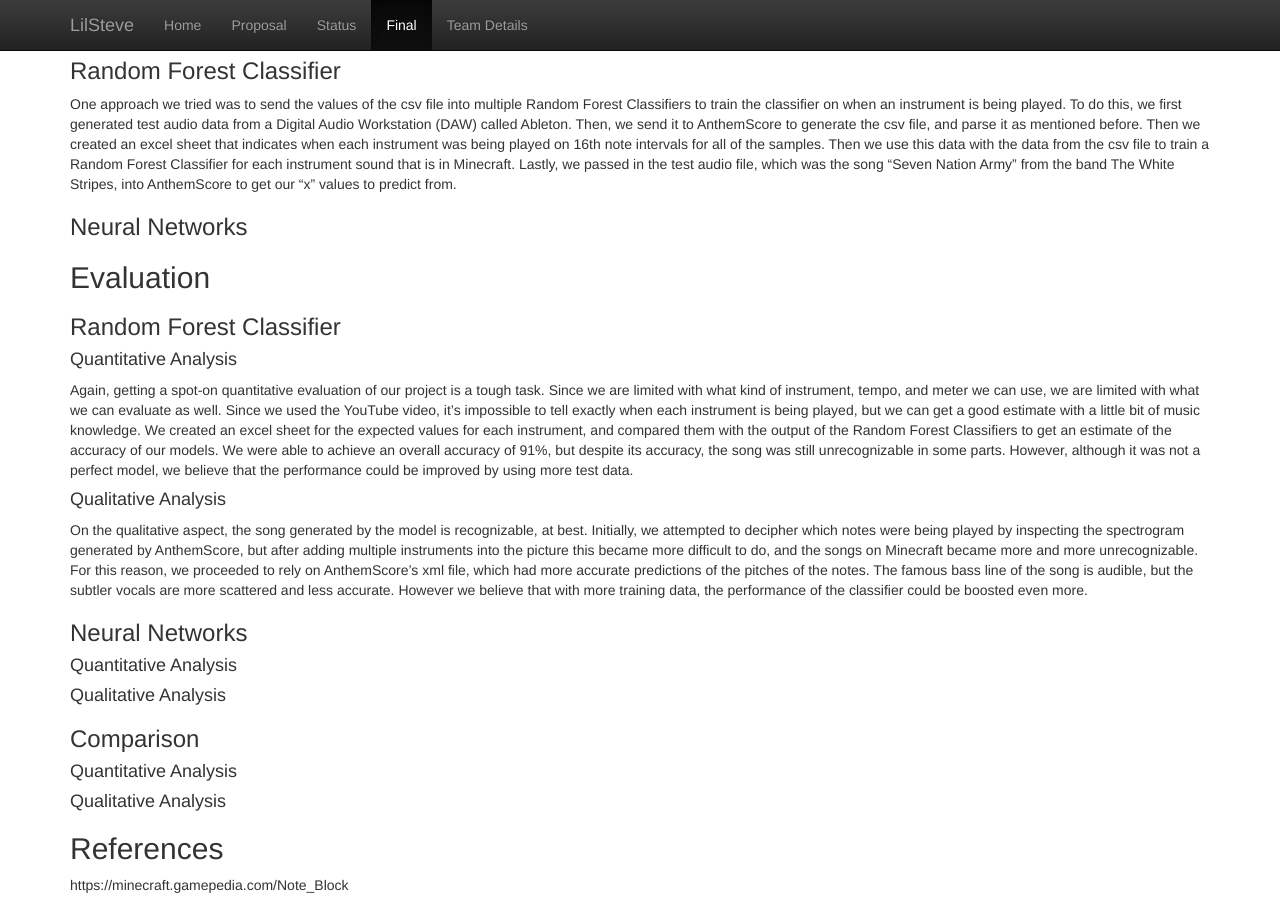
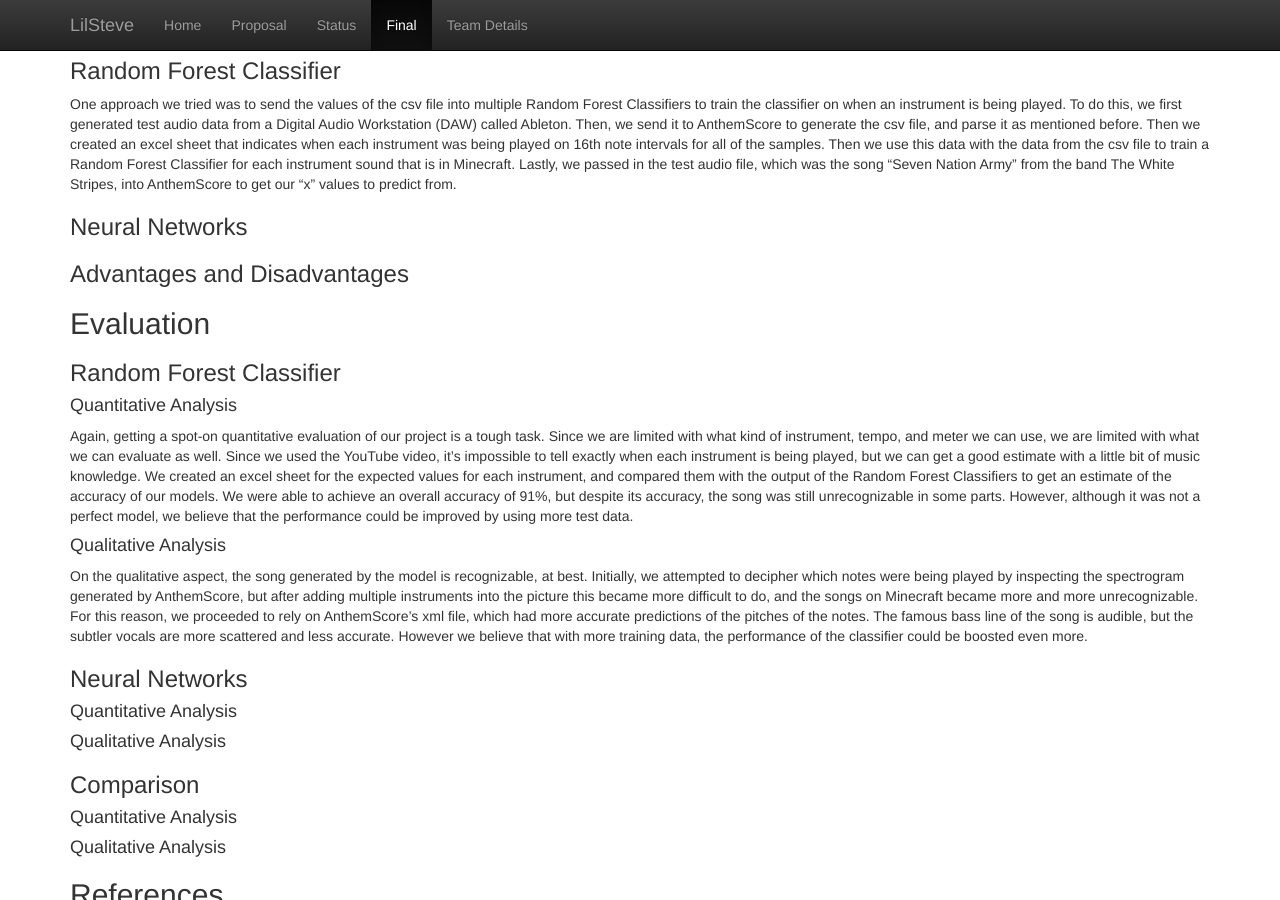
Before and after one commit to rhorikaw/LilSteve, a Jekyll site: the page built from docs/final.md, in a window 1280 px wide and 900 px high, scrolled down 1999 px. Built offline with Jekyll 4.4.1, drawn with Linux system fonts in a browser that asks for light colours.

Commit message:
Add Section for Advantages/Disadvantages

```diff
--- a/docs/final.md
+++ b/docs/final.md
@@ -30,6 +30,9 @@ One approach we tried was to send the values of the csv file into multiple Rando
 ### Neural Networks
 
 
+### Advantages and Disadvantages
+
+
 ## Evaluation
 ### Random Forest Classifier
 #### Quantitative Analysis
```
